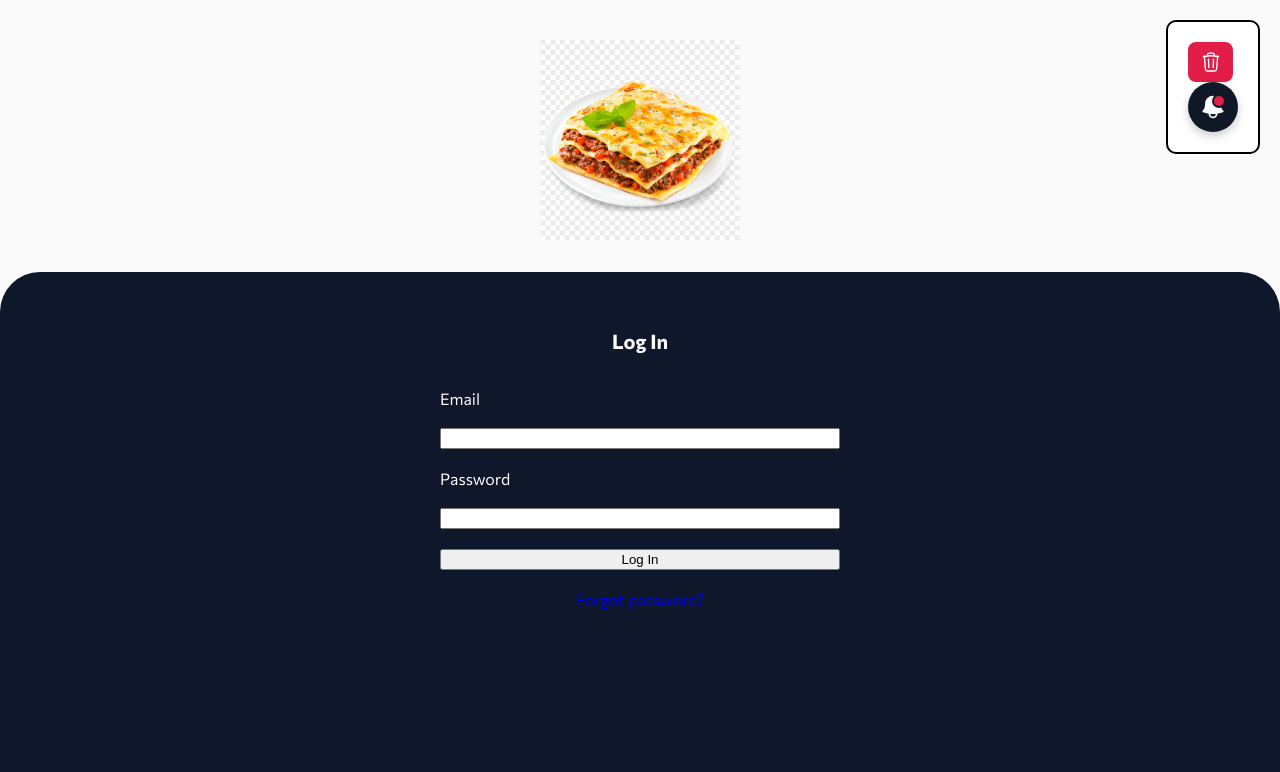
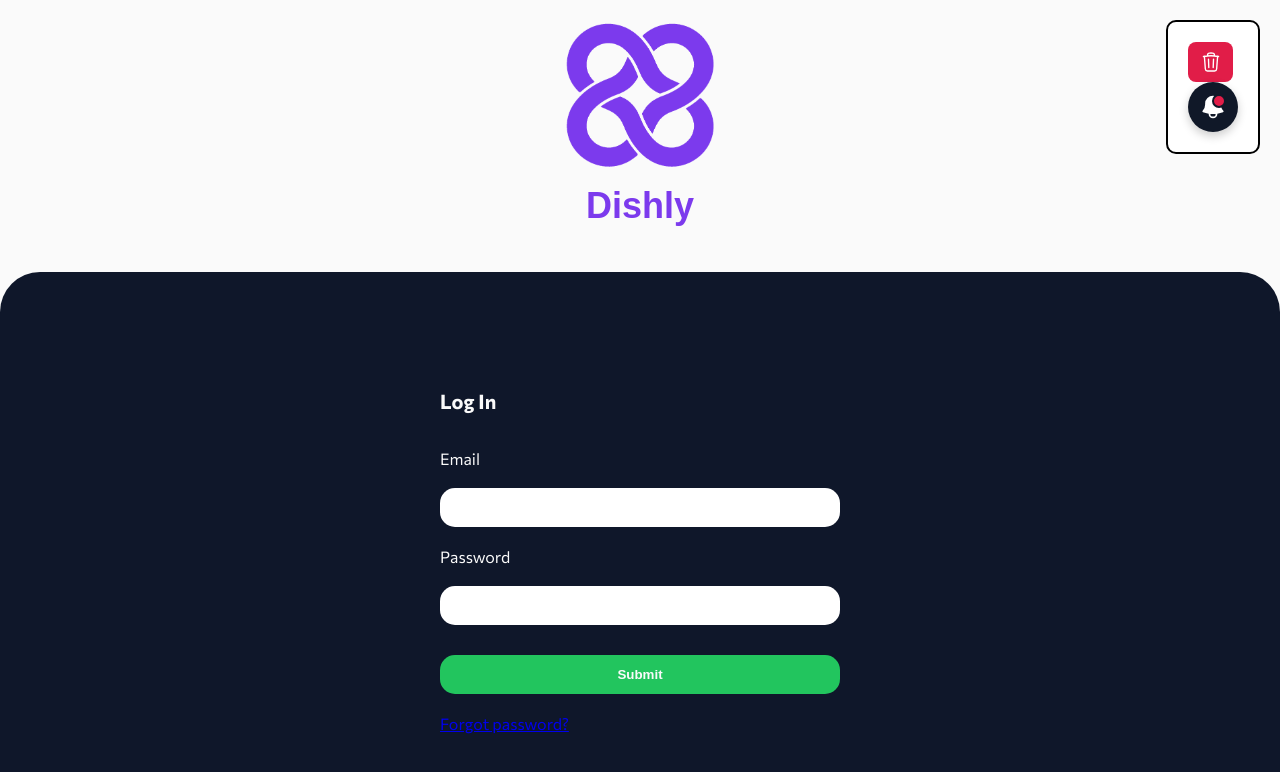
Before and after one commit to ptin-dishly/frontend, a React (Vite) app: page / in a window 1280 px wide. Shown: the top 772 px of the page. Built offline with nearby package versions, Linux system fonts and the light colour scheme; a web font is replaced by a local one.

Commit message:
Detalls pulits dels components de MenuBar i LogInPage

```diff
--- a/src/components/Logo.tsx
+++ b/src/components/Logo.tsx
@@ -0,0 +1,16 @@
+import logoII from '../assets/logo_II.png';
+
+interface LogoProps {
+    size?: number; // Scale factor (default: 1)
+}
+
+export default function Logo({ size = 1 }: LogoProps) {
+    return (
+        <div style={{ display: "flex", flexDirection:"column", alignItems: "center"}}>
+            <img src={logoII} alt="Logo" style={{width: `${135 * size}px`, height: `${100 * size}px`}} />
+            <h1 style ={{color: "var(--color-purple)", marginTop: `${10 * size}px`, textAlign: "center", fontSize: `${24 * size}px`}}>
+                Dishly
+            </h1>
+        </div>
+    );
+}
--- a/src/components/MenuBar.tsx
+++ b/src/components/MenuBar.tsx
@@ -1,50 +1,64 @@
-import React from "react";
-import { useNavigate } from "react-router-dom";
+import { useState } from "react";
+import { useNavigate, useLocation } from "react-router-dom";
+import type { IconType } from "react-icons";
+import {
+  FaCalendarCheck,
+  FaClipboardList,
+} from "react-icons/fa6";
+import { GiCardboardBoxClosed } from "react-icons/gi";
+import { BsForkKnife } from "react-icons/bs";
+import { RxDashboard } from "react-icons/rx";
+import Logo from "./Logo";
 
 interface MenuBarProps {
-  role: "admin" | "kitchen" | "waiter" ; // Afegiu els que calguin
+  role: "admin" | "kitchen" | "waiter" | "host";
 }
 
 export default function MenuBar({ role }: MenuBarProps) {
   const navigate = useNavigate();
+  const location = useLocation();
+  const [hovered, setHovered] = useState<string | null>(null);
 
-  // Menú segons el rol de l’usuari
-  const menuItemsByRole: Record<string, { label: string; route: string }[]> = {
+  type MenuItem = {
+    label: string;
+    route: string;
+    icon: IconType;
+  };
+
+  const menuItemsByRole: Record<string, MenuItem[]> = {
     admin: [
-      { label: "Dashboard", route: "/dashboard" },
-      { label: "Orders & Tickets", route: "/orders" },
-      { label: "Restaurant Map", route: "/map" },
-      { label: "Bookings", route: "/bookings" },
-      { label: "Ingredients' Stock", route: "/stock" },
-      { label: "Dishes List", route: "/dishes" },
+      { label: "Dashboard", route: "/dashboard", icon: RxDashboard },
+      { label: "Tickets", route: "/orders", icon: FaClipboardList },
+      { label: "Bookings", route: "/bookings", icon: FaCalendarCheck },
+      { label: "Ingredients' Stock", route: "/stock", icon: GiCardboardBoxClosed },
+      { label: "Dishes List", route: "/dishes", icon: BsForkKnife },
     ],
-
     kitchen: [
-      { label: "Orders & Tickets", route: "/orders" },
-      { label: "Ingredients' Stock", route: "/stock" },
-      { label: "Dishes List", route: "/dishes" },
+      { label: "Tickets", route: "/orders", icon: FaClipboardList },
+      { label: "Ingredients' Stock", route: "/stock", icon: GiCardboardBoxClosed },
+      { label: "Dishes List", route: "/dishes", icon: BsForkKnife },
     ],
-
     waiter: [
-      { label: "Dashboard", route: "/dashboard" },
-      { label: "Restaurant Map", route: "/map" },
-      { label: "Bookings", route: "/bookings" },
+      { label: "Dashboard", route: "/dashboard", icon: RxDashboard },
+      { label: "Bookings", route: "/bookings", icon: FaCalendarCheck },
     ],
-
-    manager: [
-      { label: "Dashboard", route: "/dashboard" },
-      { label: "Bookings", route: "/bookings" },
-      { label: "Dishes List", route: "/dishes" },
+    host: [
+      { label: "Dashboard", route: "/dashboard", icon: RxDashboard },
+      { label: "Bookings", route: "/bookings", icon: FaCalendarCheck },
+      { label: "Dishes List", route: "/dishes", icon: BsForkKnife },
     ],
   };
 
   const items = menuItemsByRole[role] ?? [];
 
+  // Ruta activa: si estem a "/", tractem-la com "/dashboard"
+  const activePath = location.pathname === "/" ? "/dashboard" : location.pathname;
+
   return (
     <div
       style={{
         width: 250,
-        backgroundColor: "#0F172A", // var(--color-dark-blue)
+        backgroundColor: "var(--color-dark-blue)",
         height: "100vh",
         padding: 20,
         borderTopRightRadius: 50,
@@ -56,35 +70,58 @@ export default function MenuBar({ role }: MenuBarProps) {
         overflowY: "hidden",
       }}
     >
-      {/* Logo */}
-      <div style={{ textAlign: "center", marginBottom: 20 }}>
-        <img src="/logo.png" alt="Dishly Logo" style={{ width: 80, marginBottom: 10 }} />
-        <h2 style={{ color: "#7C3AED" }}>Dishly</h2>
+      {/* Logo: absolute inside a fixed-height wrapper so buttons don't shift */}
+      <div style={{ position: "relative", height: 220 }}>
+        <div style={{ position: "absolute", top: 80, left: 0, right: 0, display: "flex", justifyContent: "center" }}>
+          <Logo />
+        </div>
       </div>
 
       {/* Menu Items */}
-      {items.map((item) => (
+      <div
+        style={{
+          marginTop: 40,
+          overflowY: "auto",
+          maxHeight: "calc(100vh - 260px)",
+          display: "flex",
+          flexDirection: "column",
+          gap: 12,
+        }}
+      >
+        {items.map((item) => {
+          const ItemIcon = item.icon;
+          const isActive = activePath === item.route;
+          const isHovered = hovered === item.route;
+
+          return (
             <button
               key={item.route}
               type="button"
+              onMouseEnter={() => setHovered(item.route)}
+              onMouseLeave={() => setHovered(null)}
               onClick={() => navigate(item.route)}
               style={{
                 display: "flex",
                 alignItems: "center",
+                gap: 10,
                 width: "100%",
-            padding: "12px 15px",
-            borderRadius: 10,
+                padding: "20px 20px",
+                borderRadius: 20,
                 border: "none",
-            background: "transparent",
-            color: "inherit",
+                background: isActive ? "var(--color-white)" : isHovered ? "#f5f5f7" : "transparent",
+                color: isActive || isHovered ? "var(--color-purple)" : "white",
                 cursor: "pointer",
-            transition: "0.2s",
+                transition: "background 0.2s, color 0.2s",
                 textAlign: "left",
+                fontWeight: isActive ? 600 : 400,
               }}
             >
+              <ItemIcon size={24} color={isActive || isHovered ? "var(--color-purple)" : "white"} />
               <span style={{ fontSize: 16 }}>{item.label}</span>
             </button>
-      ))}
+          );
+        })}
+      </div>
     </div>
   );
 }
--- a/src/pages/LogInPage.module.css
+++ b/src/pages/LogInPage.module.css
@@ -40,6 +40,7 @@
 ***********************************
 */
 .form_style {
+    padding-top: 5%;
     width: 100%;
     max-width: 400px;
     color: var(--color-white);
@@ -55,21 +56,24 @@
 }
 
 .input {
-    padding: 10px;
-    border-radius: 30%;
+  width: 100%;
+  box-sizing: border-box;
+  padding: 12px 10px;
+  border-radius: 15px;
     border: none;
     align-self: center;
 }
 
-.login-button {
-    padding: 10px;
+.login_button {
+  width: 100%;
+  box-sizing: border-box;
+  padding: 12px 10px;
+  border-radius: 15px;
   margin-top: 10px;
-    border-radius: 30%;
   background-color: var(--color-green);
   color: var(--color-white);
   font-weight: bold;
   border: none;
   cursor: pointer;
   align-self: center;
-
 }
--- a/src/pages/LogInPage.tsx
+++ b/src/pages/LogInPage.tsx
@@ -1,10 +1,11 @@
 import React from "react";
 import { useNavigate } from "react-router-dom";
-import logo from "../assets/imagen.png"
+import Logo from "../components/Logo";
 import login_style from "./LogInPage.module.css"
 
 export default function LogIn() {
     const navigate = useNavigate();
+
 
     const handleSubmit = (e: React.FormEvent) => {
         e.preventDefault();
@@ -12,19 +13,21 @@ export default function LogIn() {
     };
 
     return (
-        <div style={{ textAlign: "center", marginTop: "40px" }}>
-            <img src={logo} alt="Logo" style={{ width: "200px" }} />
+        <div style={{ position: "relative", height: "100vh", overflow: "hidden" }}>
+            <div style={{ display: "flex", alignItems: "center", justifyContent: "center", height: "34vh" }}>
+                <Logo size={1.5} />
+            </div>
              <div className={login_style.panel}> {
                 <form className={login_style.form_style} onSubmit={handleSubmit}>
-                    <h2>Log In</h2>
+                    <h2>Log In</ h2>
 
                     <label >Email</label>
-                    <input type="email" />
+                    <input type="email" className={login_style.input} />
 
                     <label>Password</label>
-                    <input type="password" />
+                    <input type="password" className={login_style.input} />
 
-                    <button type="submit" className={login_style.login_button}>Log In</button>
+                    <button type="submit" className={login_style.login_button}>Submit</button>
 
                     <a href="#">Forgot password?</a>
                 </form>
```
Lines whose indentation alone changed are shown as unchanged.
